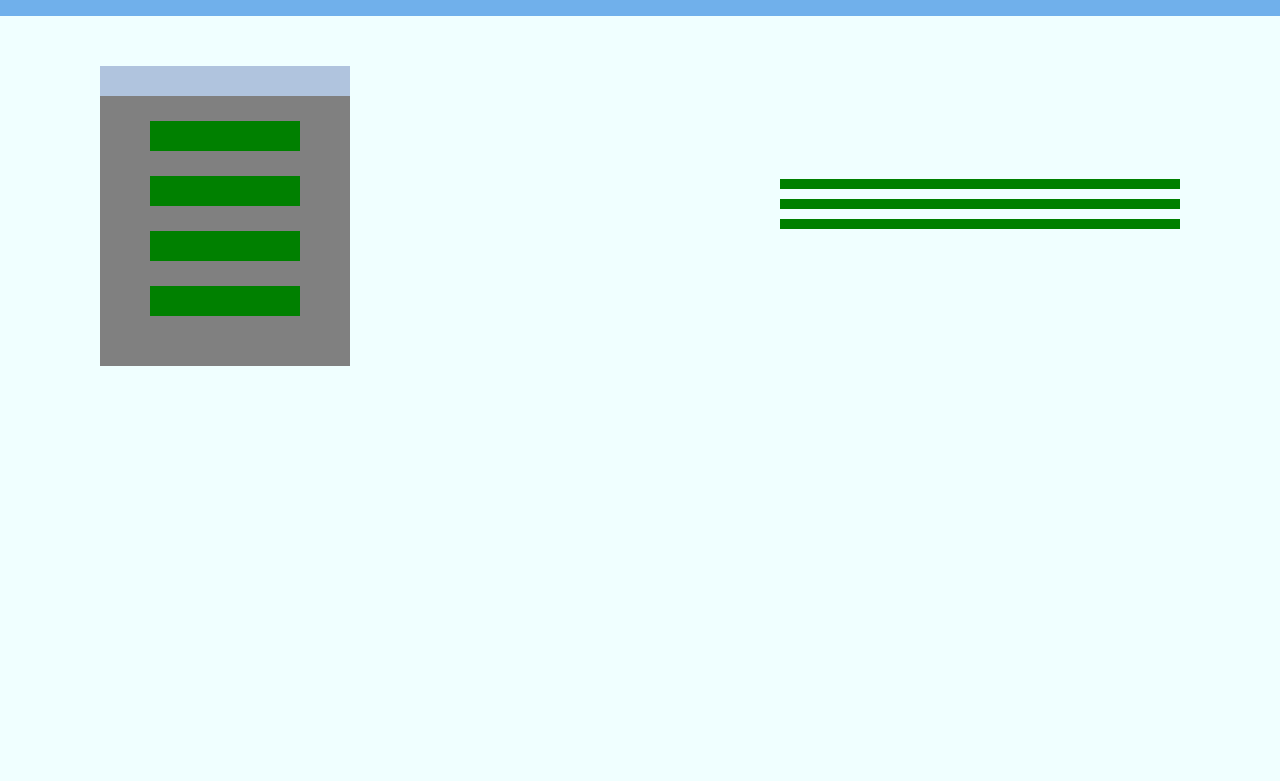
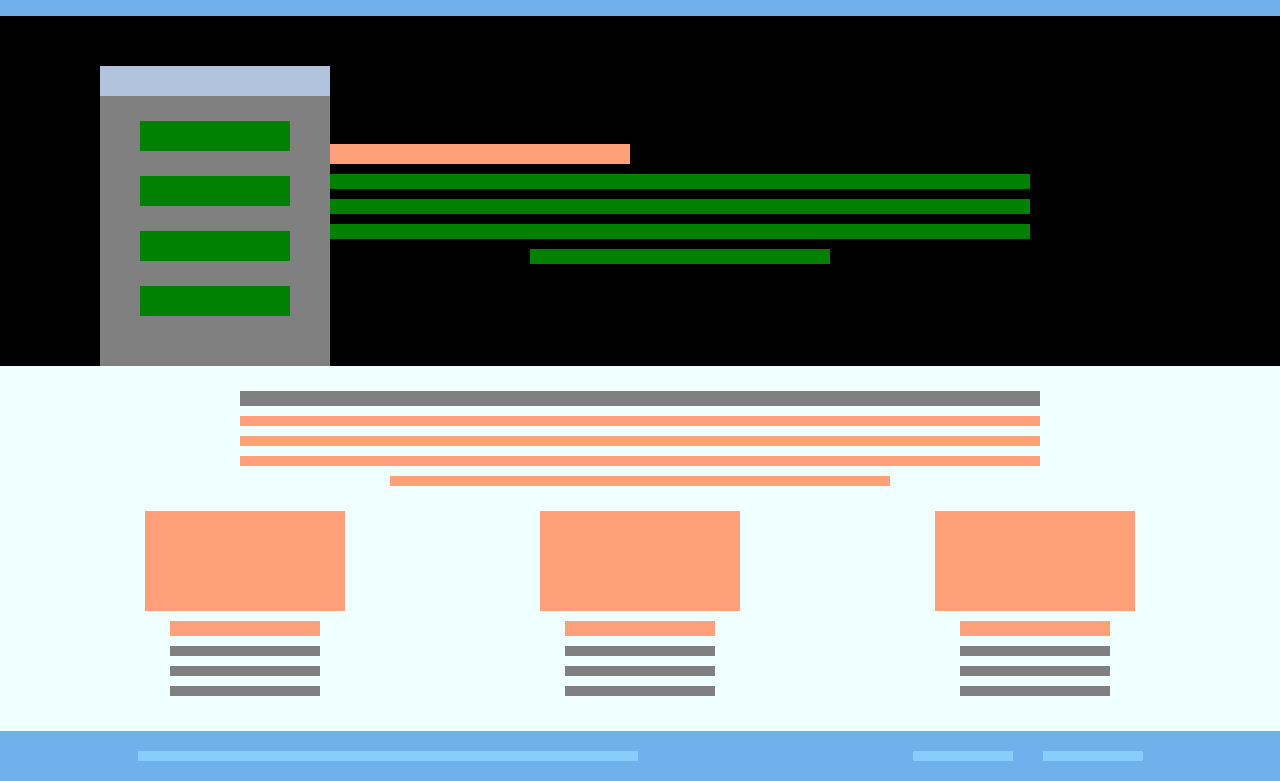
Before and after one commit to maxitabakman/front-tercero, a plain HTML site: page proyecto 1/index.html in a window 1280 px wide. Shown: the part 59-840 px from the top of the page. Before the commit the page ends 800 px from the top, so only its background shows below. Drawn offline with Linux system fonts and the light colour scheme.

Commit message:
casi lo termino

```diff
--- a/proyecto 1/index.html
+++ b/proyecto 1/index.html
@@ -27,11 +27,68 @@ class="main">
 <div class="cuadrado-3"></div>
 </container>
 <div class="parrafo">
-<div class="parrafo-1"></div>
+<div class="parrafo-3"></div>
 <div class="parrafo-2"></div>
 <div class="parrafo-2"></div>
 <div class="parrafo-2"></div>
+<div class="parrafo-1"></div>
 </div>
 </div>
+<div class="cosonegro"></div>
+<div
+class="texto-medio-1">
+<div
+class="texto-1"></div>
+<div
+class="a">
+<div
+class="texto-2"></div>
+<div
+class="texto-2"></div>
+<div
+class="texto-2"></div>
+<div
+class="texto-3"></div>
+</div>
+</div>
+<div
+class="tres-imagenes">
+<div class="imagen-1">
+    <div class="imagen"></div>
+    <div class="textos">
+    <div class="text-1"></div>
+    <div class="text"></div>
+    <div class="text"></div>
+    <div class="text"></div>
+    </div>
+</div>
+<div class="imagen-2">
+    <div class="imagen"></div>
+    <div class="textos">
+    <div class="text-1"></div>
+    <div class="text"></div>
+    <div class="text"></div>
+    <div class="text"></div>
+    </div>
+</div>
+<div class="imagen-3">
+    <div class="imagen"></div>
+    <div class="textos">
+    <div class="text-1"></div>
+    <div class="text"></div>
+    <div class="text"></div>
+    <div class="text"></div>
+    </div>
+</div>
+
+</div>
+<footer>
+    <div class="footer-1">
+        <div class="footer-2"></div>
+            <div class="footer-3">
+                <div class="footer-4"></div>
+                <div class="footer-4"></div>
+            </div></div>
+</footer>
 </body>
 </html>
--- a/proyecto 1/style.css
+++ b/proyecto 1/style.css
@@ -43,6 +43,7 @@ padding-inline: 200px;
     display: flex;
     justify-content:space-between;
     align-items: center;
+    background-color: black;
 .container{
     background-color: var(--bg);
     height: 300px;
@@ -52,7 +53,6 @@ padding-inline: 200px;
     display: flex;
     flex-direction: column;
     align-items: center;
-
 }
 
 .cuadrado-1{
@@ -71,14 +71,117 @@ background-color: var(--color-feo-para-ver);
     font-size: 1.5rem;
     color: var(--color-feo-para-ver);
     text-align: center;
-    margin-right: 100px;
-
-
+    margin-right: 250px;
+}
+.parrafo-1{
+    height: 15px;
+    width: 300px;
+    background-color: var(--color-feo-para-ver);
+    margin-top: 10px;
+margin-left: 200px;
 }
 .parrafo-2{
-    height: 10px;
-    width: 400px;
+    height: 15px;
+    width: 700px;
     background-color: var(--color-feo-para-ver);
     margin-top: 10px;
 }
+.parrafo-3{
+    height: 20px;
+    width: 300px;
+    background-color: var(--accent);
+    margin-top: 10px;
+}}
+
+.texto-medio-1{
+    display: flex;
+    justify-content: center;
+    align-items: center;
+    flex-direction: column;
+    margin-top: 25px;
+    gap: 10px;
+.texto-1{
+    height: 15px;
+    width: 800px;
+    background-color: var(--bg);
+}}
+.a{
+    display: flex;
+    justify-content: space-between;
+    align-items: center;
+    flex-direction: column;
+gap: 10px;
+.texto-2{
+    height: 10px;
+    width: 800px;
+    background-color: var(--accent);
 }
+.texto-3{
+    height: 10px;
+    width: 500px;
+   background-color: var(--accent);
+}
+}
+.tres-imagenes{
+    display: flex;
+    justify-content: space-evenly;
+    align-items: center;
+    gap: 50px;
+    margin-top: 25px;
+.imagen-1, .imagen-2, .imagen-3{
+    display: flex;
+    justify-content: center;
+    align-items: center;
+    flex-direction: column;
+    gap: 10px;
+    .imagen{
+        height: 100px;
+        width: 200px;
+        background-color: var(--accent);
+    }
+    .textos{
+display: flex;
+justify-content: center;
+align-items: center;
+flex-direction: column;
+gap: 10px;
+.text-1{
+    height: 15px;
+    width: 150px;
+    background-color: var(--accent);
+}
+.text{
+    height: 10px;
+    width: 150px;
+   background-color: var(--bg);
+}
+}
+}}
+.footer-1{
+    flex: 1;
+    background-color: var(--celeste);
+    display: flex;
+    justify-content: space-around;
+    align-items: center;
+    flex-direction: row;
+    height: 50px;
+    margin-top: 35px;
+    .footer-2{
+        height: 10px;
+        width: 500px;
+        background-color: var(--primary);
+    }
+    .footer-3{
+        display: flex;
+        justify-content: space-around;
+        align-items: center;
+        flex-direction: row;
+        gap: 30px;
+    .footer-4{
+
+        height: 10px;
+        width: 100px;
+        background-color: var(--primary);
+        }    }
+
+}
```
